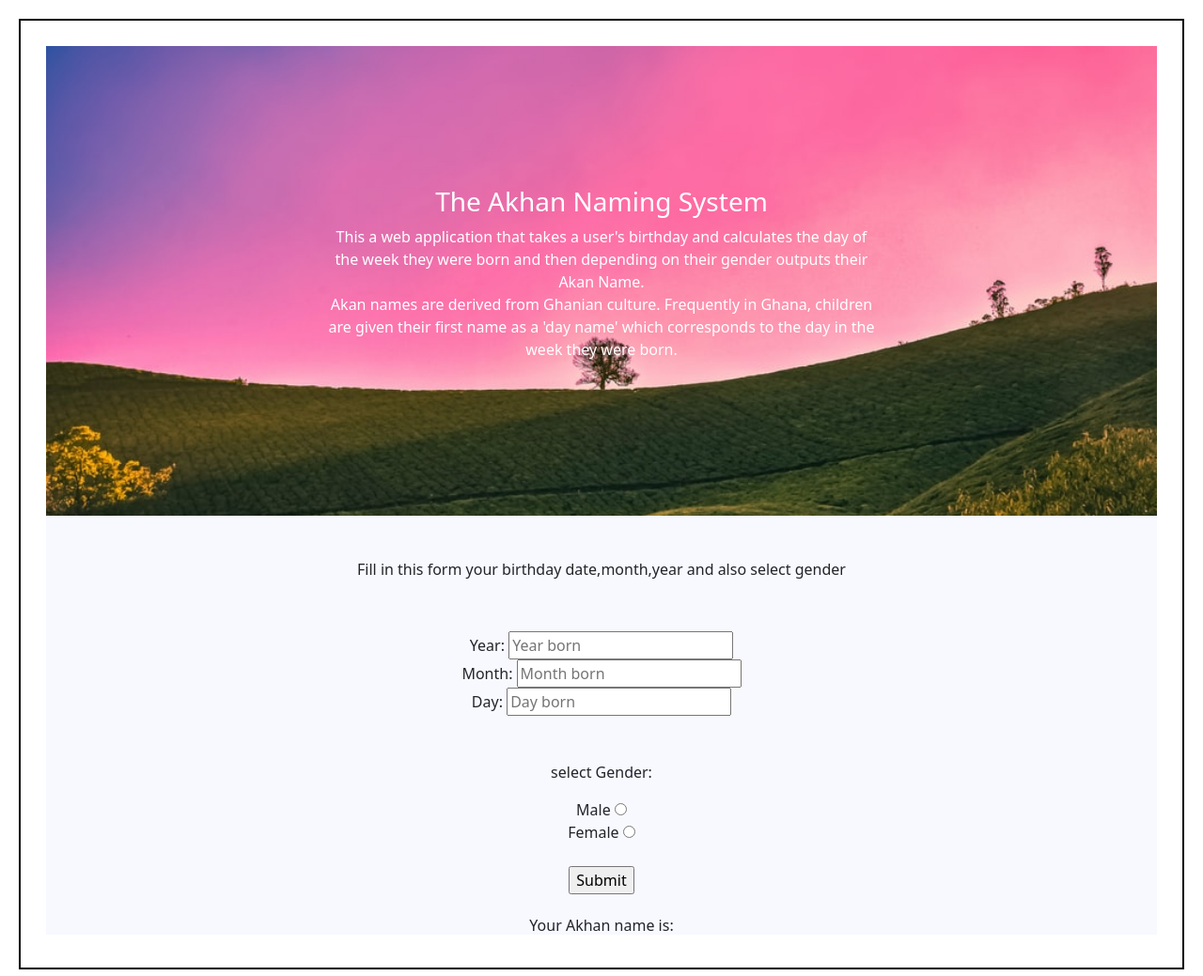
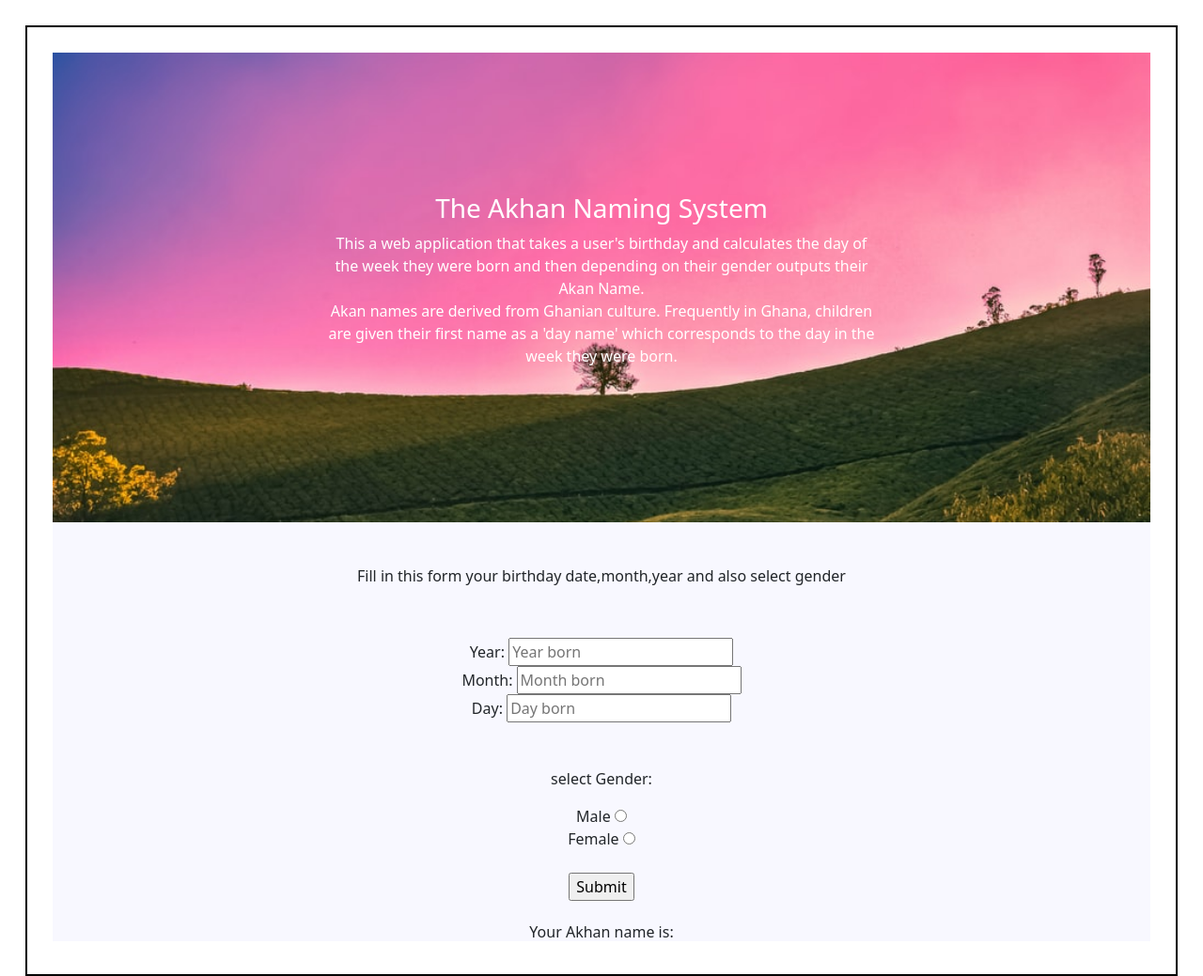
Before and after one commit to Komenpurity/Akhan-names, a plain HTML site: page index.html in a window 1280 px wide. Shown: the whole page at 94% size. Drawn offline with nearby package versions, Linux system fonts and the light colour scheme.

Commit message:
styling the page

```diff
--- a/style.css
+++ b/style.css
@@ -1,6 +1,6 @@
 body{
     padding: 27px;
-    margin: 20px;
+    margin: 27px;
     border: 2px solid black;
 }
 
```
